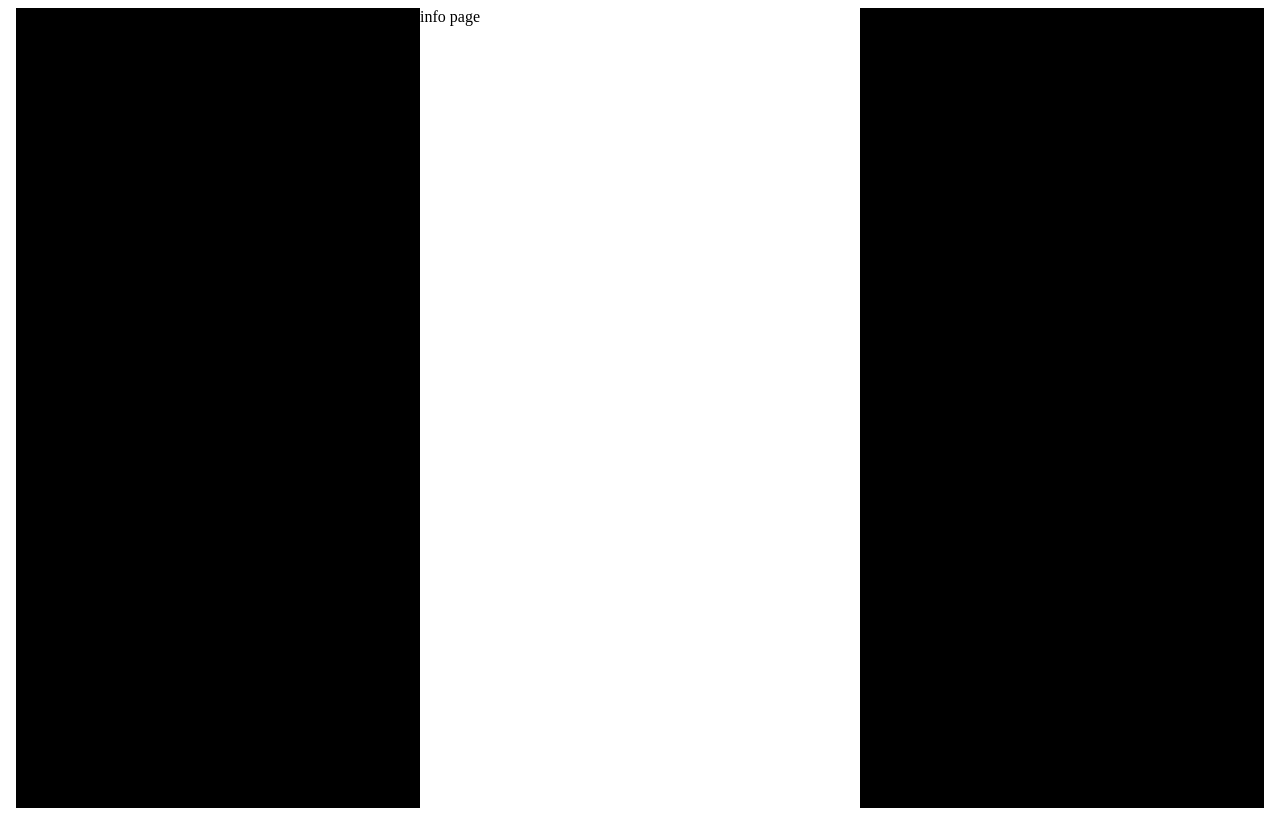
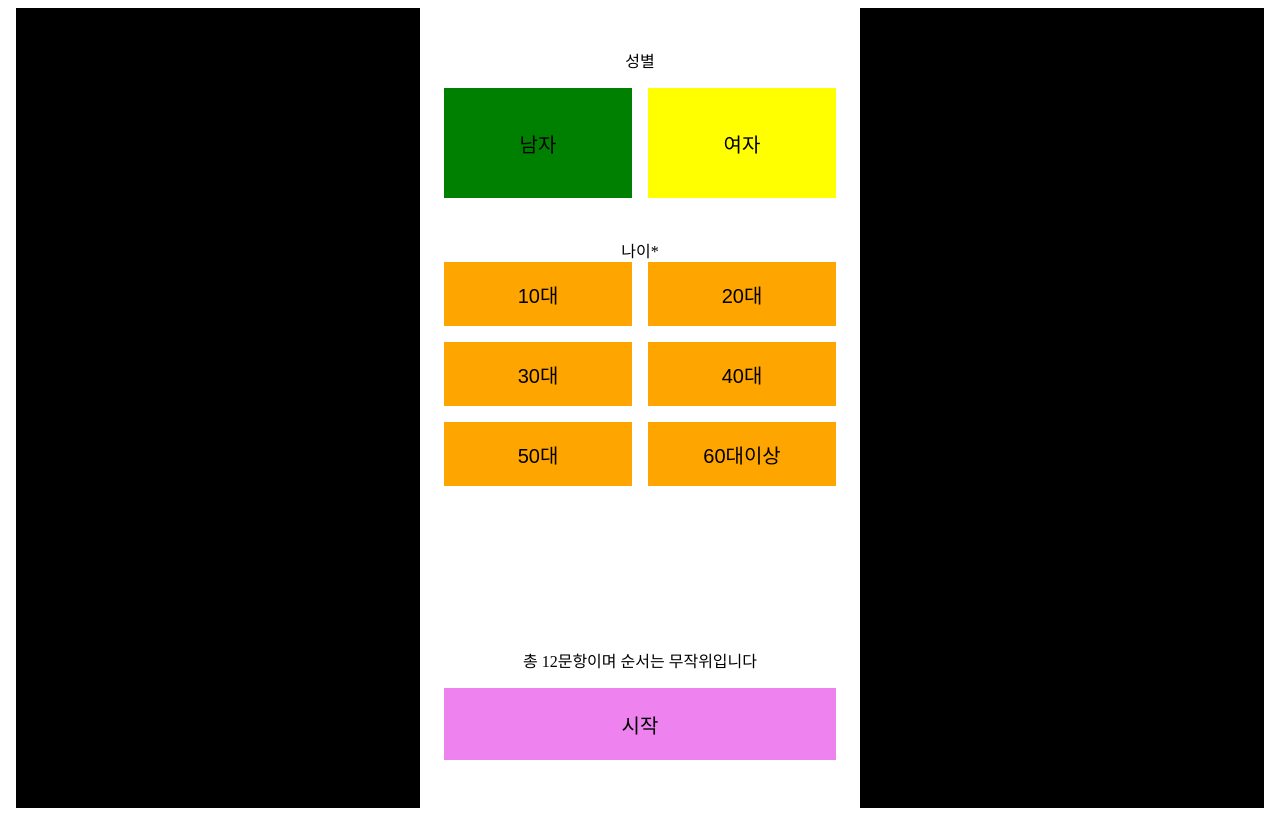
Before and after one commit to cheong-gu/byenolan, a Next.js app: page /survay/info in a window 1280 px wide. Built offline with nearby package versions, Linux system fonts and the light colour scheme.

Commit message:
survay Info화면 구현

```diff
--- a/src/app/survay/info/page.tsx
+++ b/src/app/survay/info/page.tsx
@@ -1,3 +1,176 @@
+"use client";
+
+import { useRouter } from "next/navigation";
+
+import Button from "@/components/Button";
+import { infoState } from "@/store/survay_info/atoms";
+import styled from "@emotion/styled";
+import { useRecoilState, useRecoilValue, useSetRecoilState } from "recoil";
+
+const InfoBox = styled.div`
+  margin: 40px 24px;
+`;
+
+const InnerContainer = styled.div`
+  position: relative;
+  display: flex;
+  flex-direction: column;
+`;
+
+const GenderBox = styled.div`
+  .genderTitle {
+    text-align: center;
+  }
+
+  .genderContent {
+    margin-top: 16px;
+    margin-bottom: 40px;
+    display: grid;
+    grid-gap: 16px;
+    grid-template-columns: repeat(2, 188px);
+  }
+`;
+
+const AgeBox = styled.div`
+  .ageTitle {
+    text-align: center;
+  }
+  .ageContent {
+    display: grid;
+    grid-gap: 16px;
+    grid-template-columns: repeat(2, 188px);
+    grid-template-rows: repeat(3, 64px);
+  }
+`;
+
+const StartBox = styled.div`
+  position: absolute;
+  bottom: 40px;
+
+  .startTitle {
+    text-align: center;
+    margin-bottom: 16px;
+  }
+`;
+
 export default function InfoPage() {
-  return <>info page</>;
+  const ageArr: string[] = ["10대", "20대", "30대", "40대", "50대", "60대이상"];
+
+  const router = useRouter();
+  const [info, setInfo] = useRecoilState(infoState); // useState와 같지만, useRecoilState를 사용하여 다른 파일에 있는 아톰을 읽을 수 있다.
+  const currentInfo = useRecoilValue(infoState);
+  const infoHandler = useSetRecoilState(infoState);
+
+  console.log("1 : " + JSON.stringify(currentInfo));
+
+  const clickGender = (e: React.MouseEvent<HTMLButtonElement>) => {
+    e.preventDefault();
+    const target = e.target as HTMLInputElement;
+    const value: string | null = target.textContent;
+
+    if (value) {
+      infoHandler((prev) => {
+        return {
+          ...prev,
+          gender: value,
+        };
+      });
+    }
+  };
+
+  const clickAge = (e: React.MouseEvent<HTMLButtonElement>) => {
+    e.preventDefault();
+    const target = e.target as HTMLInputElement;
+    const value: string | null = target.textContent;
+
+    if (value) {
+      infoHandler((prev) => {
+        return {
+          ...prev,
+          age: value,
+        };
+      });
+    }
+  };
+
+  const clickStart = () => {
+    const data = currentInfo;
+    if (Object.keys(data).includes("age")) {
+      console.log("성공");
+      router.push("/survay/choose");
+    } else {
+      console.log("실패");
+    }
+  };
+
+  return (
+    <InfoBox>
+      <InnerContainer>
+        <GenderBox>
+          <div className="genderTitle">성별</div>
+          <div className="genderContent">
+            <Button
+              width="188px"
+              height="110px"
+              fontColor="black"
+              fontSize="20px"
+              borderRadius="0"
+              buttonColor="green"
+              className="man"
+              onClick={clickGender}
+            >
+              남자
+            </Button>
+            <Button
+              width="188px"
+              height="110px"
+              fontColor="black"
+              fontSize="20px"
+              borderRadius="0"
+              buttonColor="yellow"
+              className="woman"
+              onClick={clickGender}
+            >
+              여자
+            </Button>
+          </div>
+        </GenderBox>
+        <AgeBox>
+          <div className="ageTitle">나이*</div>
+          <div className="ageContent">
+            {ageArr.map((age, index) => (
+              <Button
+                key={index}
+                width="188px"
+                height="64px"
+                fontColor="black"
+                fontSize="20px"
+                borderRadius="0"
+                buttonColor="orange"
+                className="ageBtn"
+                onClick={clickAge}
+              >
+                {age}
+              </Button>
+            ))}
+          </div>
+        </AgeBox>
+      </InnerContainer>
+      <StartBox>
+        <div className="startTitle">총 12문항이며 순서는 무작위입니다</div>
+        <Button
+          width="392px"
+          height="72px"
+          fontColor="black"
+          fontSize="20px"
+          borderRadius="0"
+          buttonColor="violet"
+          className="startBtn"
+          onClick={clickStart}
+        >
+          시작
+        </Button>
+      </StartBox>
+    </InfoBox>
+  );
 }
--- /dev/null
+++ b/src/components/Button.tsx
@@ -0,0 +1,58 @@
+import styled from "@emotion/styled";
+import { ReactNode } from "react";
+import { PaletteKeyTypes, palette } from "./Palette";
+import { css } from "@emotion/react";
+
+interface ButtonStyle {
+  width?: string;
+  height?: string;
+  padding?: string;
+  fontSize?: string;
+  borderRadius?: string;
+  hasBorder?: boolean;
+  buttonColor?: PaletteKeyTypes;
+  borderColor?: PaletteKeyTypes;
+  fontColor?: PaletteKeyTypes;
+}
+
+interface ButtonProps
+  extends React.ButtonHTMLAttributes<HTMLButtonElement>,
+    ButtonStyle {
+  children: ReactNode;
+  className?: string;
+}
+
+// onClilck?: () => void;
+const StyledButton = styled.button<ButtonStyle>`
+  cursor: pointer;
+  justify-content: center;
+  align-items: center;
+  ${({
+    width = "auto",
+    height = "auto",
+    buttonColor = "white",
+    hasBorder = false,
+    borderColor = "white",
+    borderRadius = "4px",
+    fontColor = "black",
+    fontSize = "14px",
+  }) => css`
+    width: ${width};
+    height: ${height};
+    background-color: ${palette[buttonColor]};
+    border: ${hasBorder ? `1px solid ${palette[borderColor]}` : "none"};
+    border-radius: ${borderRadius};
+    color: ${palette[fontColor]};
+    font-size: ${fontSize};
+  `}
+`;
+
+const Button = ({ className, children, ...rest }: ButtonProps) => {
+  return (
+    <StyledButton className={className} {...rest}>
+      {children}
+    </StyledButton>
+  );
+};
+
+export default Button;
--- /dev/null
+++ b/src/components/Palette.ts
@@ -0,0 +1,13 @@
+export const palette = {
+    red: "#FF0000",
+    orange: "#FFA500",
+    yellow: "#FFFF00",
+    green: "#008000",
+    blue: "#0000FF",
+    indigo: "#4B0082",
+    violet: "#EE82EE",
+    white: "#FFFFFF",
+    black: "#000000",
+  };
+
+  export type PaletteKeyTypes = keyof typeof palette;
--- a/src/store/survay_info/atoms.ts
+++ b/src/store/survay_info/atoms.ts
@@ -1,6 +1,6 @@
 import { atom } from "recoil";
 
-export const questoinState = atom({
-  key: "questoinState",
-  default: [] as QuestionType[],
+export const infoState = atom({
+  key: "infoState",
+  default: [] as InfoType[],
 });
--- a/src/store/survay_info/atoms.type.ts
+++ b/src/store/survay_info/atoms.type.ts
@@ -1,4 +1,4 @@
-interface QuestionType  {
-     no : number,
-     answer : any,
+interface InfoType  {
+     gender? : string,
+     age : string,
 };
```
Also changed, not shown: src/store/survay_info/selectors.ts (+6 -6 lines), 1 other file (tests, documents, lock files or other folders).
